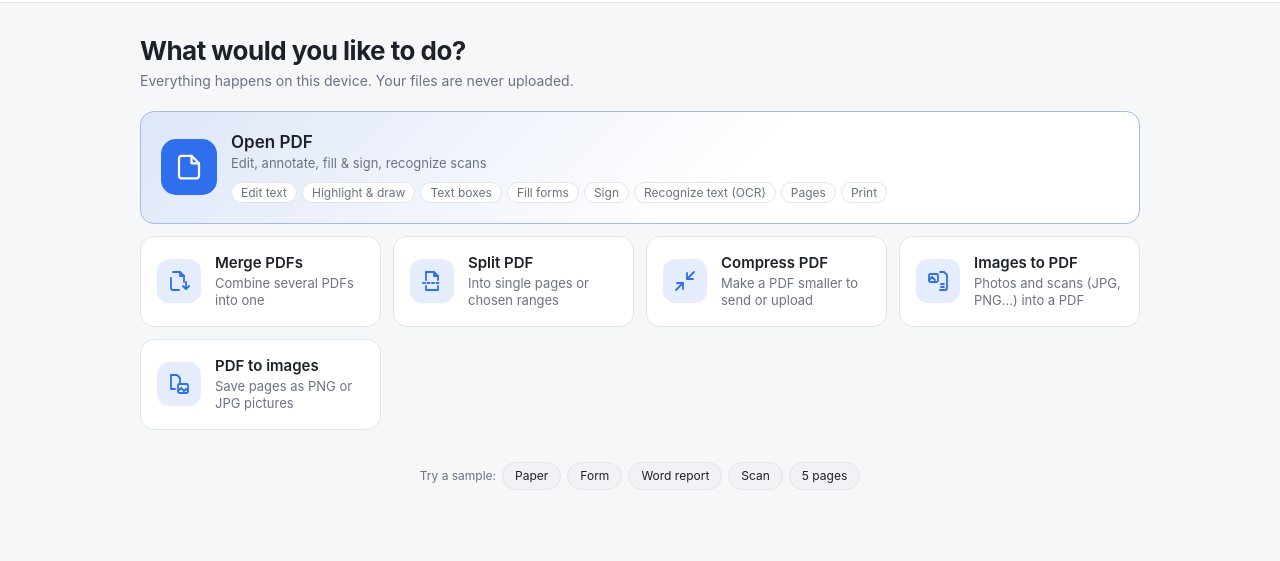
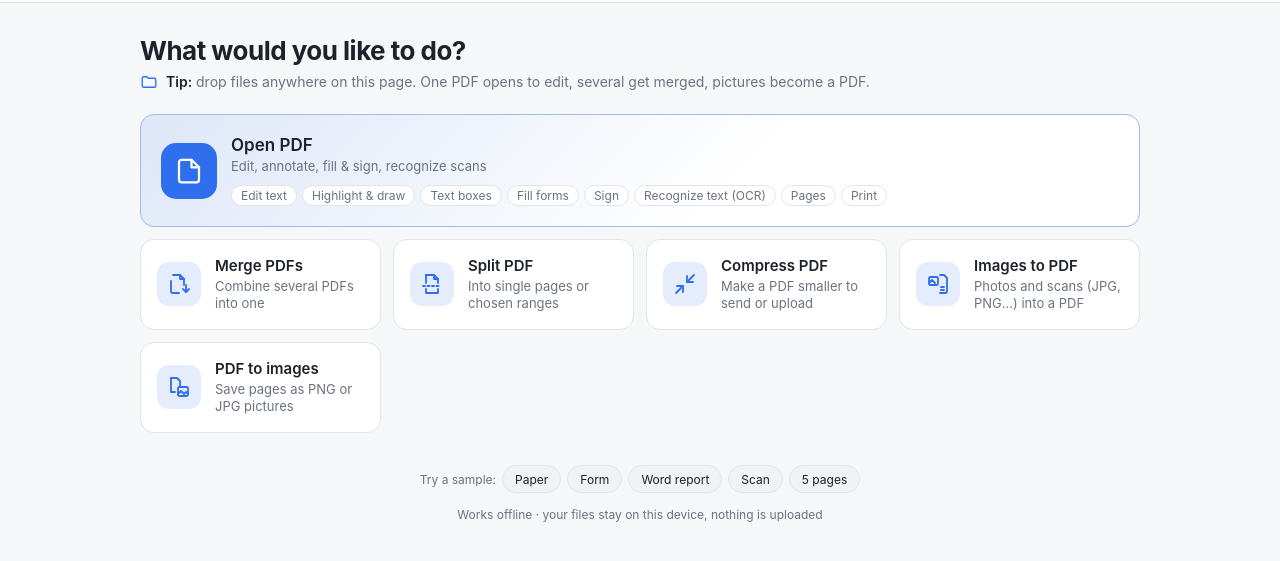
Before and after one commit to mhoangtrinh/papgi, a website built with Vite: page index.html in a window 1280 px wide. Shown: the part 45-606 px from the top of the page. Built offline with nearby package versions, Linux system fonts and the light colour scheme.

Commit message:
Start screen: a useful tip under the title, privacy note in the footer
"Tip: drop files anywhere on this page. One PDF opens to edit, several
get merged, pictures become a PDF." The privacy line moves to a small
footer ("Works offline · your files stay on this device").

Co-Authored-By: Claude Opus 5.5 <noreply@anthropic.com>
Claude-Session: https://claude.ai/code/session_01BXMCdLjY772WPodH6qkg7W

```diff
--- a/src/hub/hub.ts
+++ b/src/hub/hub.ts
@@ -187,7 +187,7 @@ export class Hub {
       <main class="hub-main hub-home">
         <section class="hub-hero">
           <h1>What would you like to do?</h1>
-          <p class="muted">Everything happens on this device. Your files are never uploaded.</p>
+          <p class="muted hero-tip">${icon("open")}<span><b>Tip:</b> drop files anywhere on this page. One PDF opens to edit, several get merged, pictures become a PDF.</span></p>
         </section>
         <section class="tool-grid" aria-label="Tools">${TOOL_LIST.map(card).join("")}</section>
         <section class="recent" hidden>
@@ -197,6 +197,7 @@ export class Hub {
         <p class="samples"><span class="muted small">Try a sample:</span>
           ${SAMPLES.map((s) => `<button class="chip" data-sample="${s.file}">${s.label}</button>`).join("")}
         </p>
+        <p class="hub-foot muted small">Works offline · your files stay on this device, nothing is uploaded</p>
       </main>`;
   }
 
--- a/src/style.css
+++ b/src/style.css
@@ -1979,6 +1979,31 @@ input.field:focus {
   margin: 0 0 22px;
 }
 
+.hero-tip {
+  display: flex;
+  align-items: flex-start;
+  gap: 8px;
+  line-height: 1.45;
+}
+
+.hero-tip .ic {
+  flex: none;
+  width: 18px;
+  height: 18px;
+  margin-top: 1px;
+  color: var(--accent);
+}
+
+.hero-tip b {
+  color: var(--text);
+  font-weight: 600;
+}
+
+.hub-foot {
+  margin: 14px 0 0;
+  text-align: center;
+}
+
 .tool-grid {
   display: grid;
   grid-template-columns: repeat(auto-fill, minmax(232px, 1fr));
```
